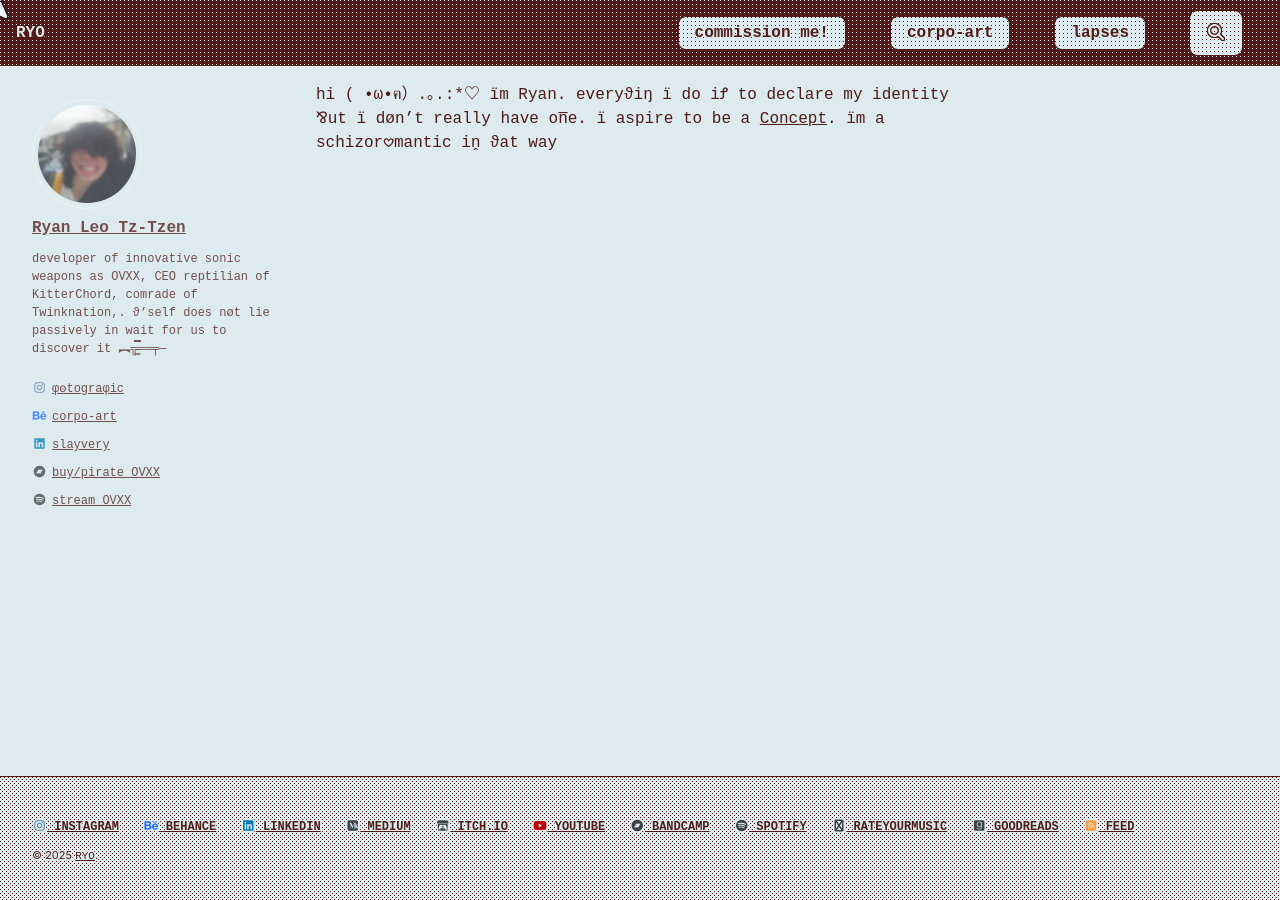
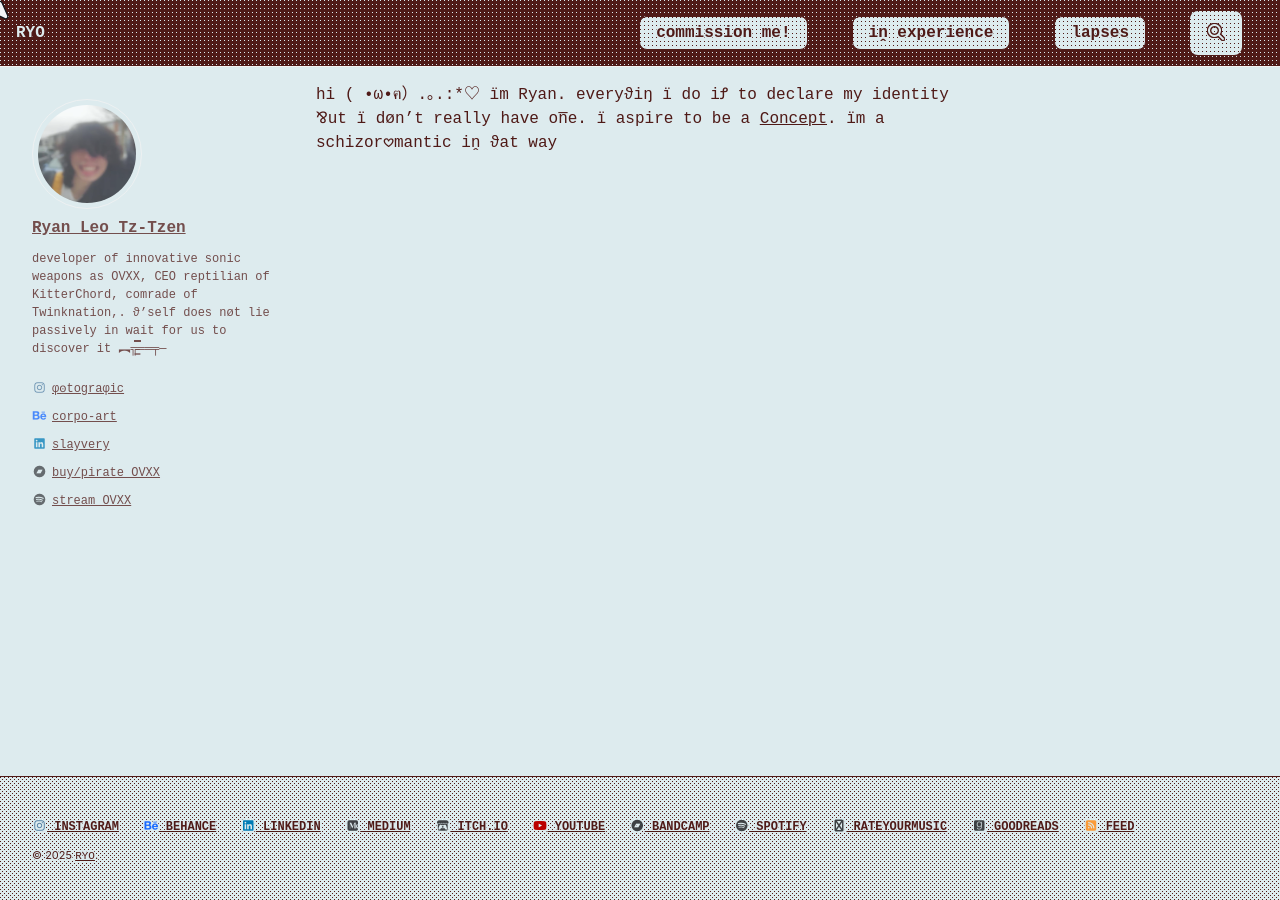
Before and after one commit to cryotato/cryotato.github.io, a Jekyll site: the page built from index.md, in a window 1280 px wide. Built offline with Jekyll 4.4.1, drawn with Linux system fonts in a browser that asks for light colours; cached includes are drawn as plain includes.

Commit message:
Update navigation.yml

```diff
--- a/_data/navigation.yml
+++ b/_data/navigation.yml
@@ -3,7 +3,7 @@ main:
   # url: /ovxx/
   - title: "commission me!"
     url: /commissions/
-  - title: "corpo-art"
+  - title: "iṋ experience"
     url: /design/
   - title: "lapses"
     url: /blog/
```
